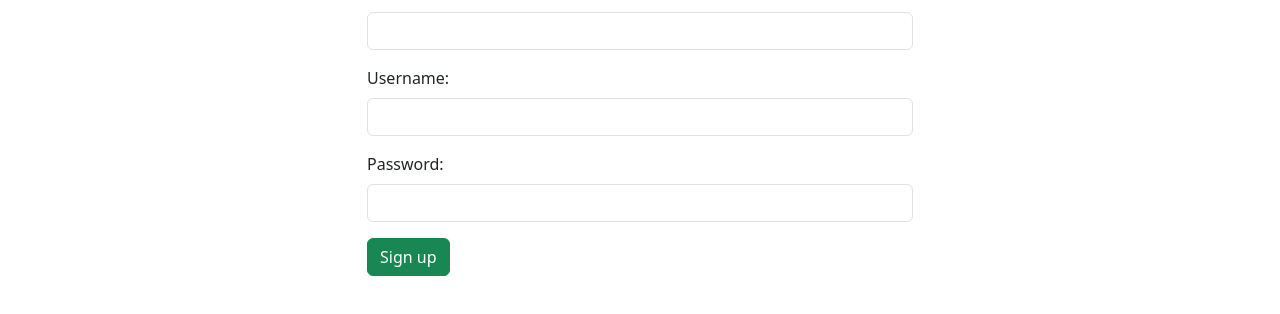
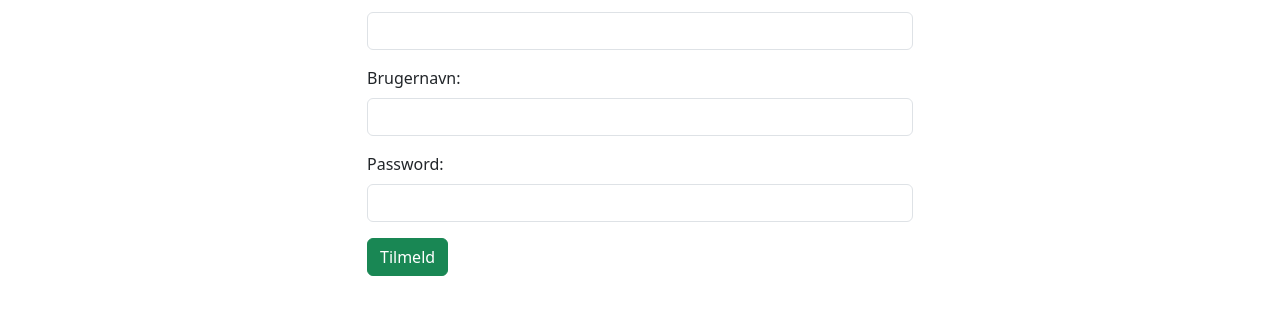
Before and after one commit to SophusS/PraktikFinal, a React (Create React App) app in the folder frontend/: page /signup in a window 1280 px wide. Shown: the part 246-560 px from the top of the page. Built offline with nearby package versions, Linux system fonts and the light colour scheme.

Commit message:
samlingspunktet.dk

```diff
--- a/frontend/public/index.html
+++ b/frontend/public/index.html
@@ -24,7 +24,7 @@
       work correctly both with client-side routing and a non-root public URL.
       Learn how to configure a non-root public URL by running `npm run build`.
     -->
-    <title>Ungdom</title>
+    <title>Samlingspunktet</title>
     <link href="https://cdn.jsdelivr.net/npm/bootstrap@5.3.1/dist/css/bootstrap.min.css" rel="stylesheet" integrity="sha384-4bw+/aepP/YC94hEpVNVgiZdgIC5+VKNBQNGCHeKRQN+PtmoHDEXuppvnDJzQIu9" crossorigin="anonymous">
   </head>
   <body>
--- a/frontend/src/pages/Home.js
+++ b/frontend/src/pages/Home.js
@@ -33,7 +33,7 @@ const Home = () => {
     return (
         <div className="center">
             <div className="">
-                <h1 className="center">Velkommen til vores hjemmeside</h1>
+                <h1 className="center">Velkommen til Samlingspunktet</h1>
                 { events && events.map((event) => (
                     <EventDetails key={event._id} event={event}/>
                 ))}
--- a/frontend/src/pages/Signup.js
+++ b/frontend/src/pages/Signup.js
@@ -35,7 +35,7 @@ const Signup = () => {
                 </div>
                 <div className="mb-3">
                   <label htmlFor="username" className="form-label">
-                    Username:
+                    Brugernavn:
                   </label>
                   <input
                     type="text"
@@ -65,7 +65,7 @@ const Signup = () => {
                   disabled={isLoading}
                   className="btn btn-success"
                 >
-                  Sign up
+                  Tilmeld
                 </button>
 
                 {error && <div className="text-danger mt-2">{error}</div>}
```
